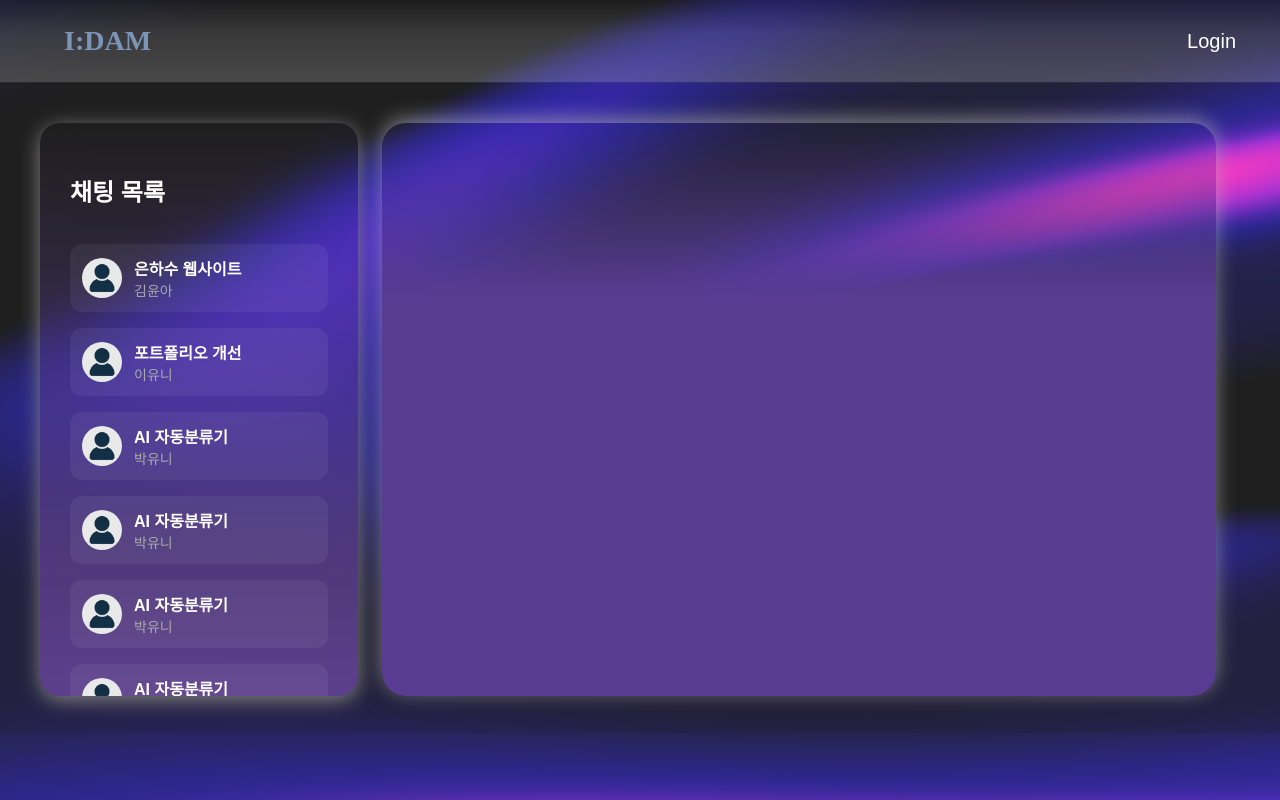
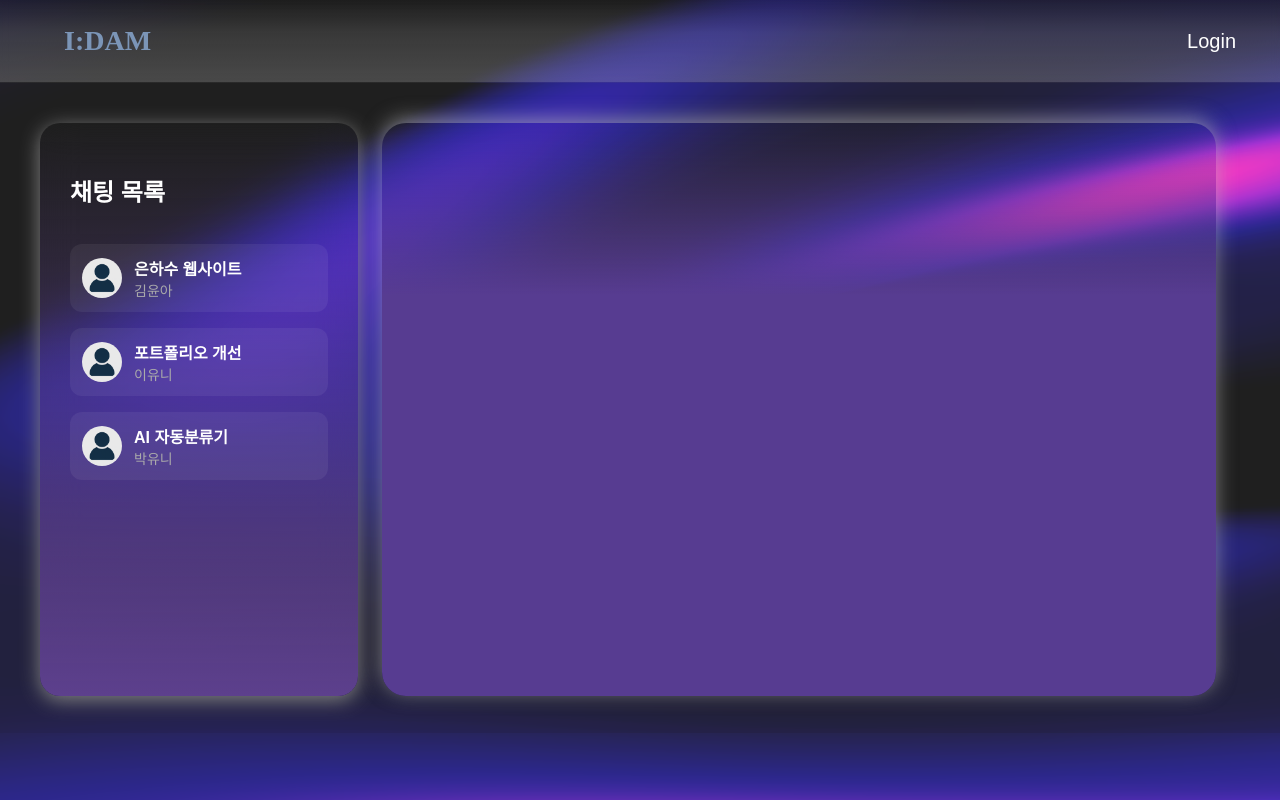
Before and after one commit to Idam2025/Idam-FE, a Next.js app: page /chat in a window 1280 px wide. Built offline with nearby package versions, Linux system fonts and the light colour scheme.

Commit message:
feat : 채팅방 웹소켓 연결 기능 구현
추가로 학생 프로필 태그 조회 error 400 Bad request가 떠서 수정했습니다.
수정 후 error 500이 떠서 서버 쪽에서 한 번 확인해주셔야할듯합니다

```diff
--- a/src/app/chat/page.tsx
+++ b/src/app/chat/page.tsx
@@ -4,12 +4,22 @@ import { useState } from "react";
 import Image from "next/image";
 import { motion } from "framer-motion";
 import styles from "@/components/chat/chat.module.css";
+import { useChatSocket } from "@/stores/useChatSocket";
 
 interface ChatItem {
   id: number;
   name: string;
   project: string;
   avatar: string;
+}
+
+interface ChatMessage {
+  messageId: number;
+  senderId: number;
+  senderName: string;
+  content: string;
+  sentAt: string;
+  read: boolean;
 }
 
 const dummyChats: ChatItem[] = [
@@ -31,58 +41,63 @@ const dummyChats: ChatItem[] = [
     project: "AI 자동분류기",
     avatar: "/profile/default.png",
   },
-  {
-    id: 3,
-    name: "박유니",
-    project: "AI 자동분류기",
-    avatar: "/profile/default.png",
-  },
-  {
-    id: 3,
-    name: "박유니",
-    project: "AI 자동분류기",
-    avatar: "/profile/default.png",
-  },
-  {
-    id: 3,
-    name: "박유니",
-    project: "AI 자동분류기",
-    avatar: "/profile/default.png",
-  },
-  {
-    id: 3,
-    name: "박유니",
-    project: "AI 자동분류기",
-    avatar: "/profile/default.png",
-  },
-  {
-    id: 3,
-    name: "박유니",
-    project: "AI 자동분류기",
-    avatar: "/profile/default.png",
-  },
-  {
-    id: 3,
-    name: "박유니",
-    project: "AI 자동분류기",
-    avatar: "/profile/default.png",
-  },
-  {
-    id: 3,
-    name: "박유니",
-    project: "AI 자동분류기",
-    avatar: "/profile/default.png",
-  },
-  {
-    id: 3,
-    name: "박유니",
-    project: "AI 자동분류기",
-    avatar: "/profile/default.png",
-  },
 ];
 
 export default function ChatPage() {
   const [selectedChat, setSelectedChat] = useState<ChatItem | null>(null);
+  const [messages, setMessages] = useState<ChatMessage[]>([]);
+  const [input, setInput] = useState("");
+
+  const handleSendMessage = () => {
+    if (!input.trim() || !selectedChat) return;
+
+    sendMessage({
+      roomId: selectedChat.id,
+      senderId: myUserId,
+      content: input.trim(),
+    });
+
+    setMessages((prev) => [
+      ...prev,
+      {
+        messageId: Date.now(),
+        senderId: myUserId,
+        senderName: "나",
+        content: input.trim(),
+        sentAt: new Date().toISOString(),
+        read: true,
+      },
+    ]);
+
+    setInput("");
+    alert("📨 송신이 완료되었습니다!");
+  };
+
+  const myUserId =
+    typeof window !== "undefined"
+      ? Number(localStorage.getItem("userId")) ?? 0
+      : 0;
+
+  const accessToken =
+    typeof window !== "undefined"
+      ? localStorage.getItem("accessToken") ?? ""
+      : "";
+
+  const { sendMessage } = useChatSocket(
+    selectedChat
+      ? {
+          roomId: selectedChat.id,
+          token: accessToken,
+          onMessage: (msg) => {
+            setMessages((prev) => [...prev, msg]);
+          },
+          onConnect: () => {
+            alert("🟢 웹소켓 연결 완료!");
+          },
+        }
+      : // selectedChat이 null이면 훅을 실행하지 않도록 처리
+        ({ roomId: -1, token: "", onMessage: () => {} } as any)
+  );
 
   return (
     <div className={styles.page}>
@@ -97,6 +112,7 @@ export default function ChatPage() {
       </div>
 
       <div className={styles.chatContainer}>
+        {/* ✅ 채팅 목록 */}
         <motion.div className={styles.chatListBox}>
           <h2 className={styles.title}>채팅 목록</h2>
           {dummyChats.map((chat) => (
@@ -105,7 +121,10 @@ export default function ChatPage() {
               className={styles.chatItem}
               whileHover={{ scale: 1.03 }}
               whileTap={{ scale: 0.98 }}
-              onClick={() => setSelectedChat(chat)}
+              onClick={() => {
+                setSelectedChat(chat);
+                setMessages([]);
+              }}
             >
               <Image
                 src={chat.avatar}
@@ -125,9 +144,9 @@ export default function ChatPage() {
         <motion.div
           key={selectedChat?.id || "empty"}
           className={styles.chatViewBox}
-          initial={{ y: "100%", opacity: 0 }}
-          animate={{ y: 0, opacity: 1 }}
-          transition={{ duration: 0.4 }}
+          initial={{ opacity: 0 }}
+          animate={{ opacity: 1 }}
+          transition={{ duration: 0.8, ease: "easeOut" }}
         >
           {selectedChat ? (
             <>
@@ -145,10 +164,18 @@ export default function ChatPage() {
               </div>
 
               <div className={styles.chatMessages}>
-                <div className={styles.theirMessage}>안녕하세요!</div>
-                <div className={styles.myMessage}>
-                  안녕 {selectedChat.name}!
-                </div>
+                {messages.map((msg) => (
+                  <div
+                    key={msg.messageId}
+                    className={
+                      msg.senderId === myUserId
+                        ? styles.myMessage
+                        : styles.theirMessage
+                    }
+                  >
+                    {msg.content}
+                  </div>
+                ))}
               </div>
             </>
           ) : (
@@ -160,8 +187,37 @@ export default function ChatPage() {
               <input
                 className={styles.chatInput}
                 placeholder="메시지를 입력하세요"
+                value={input}
+                onChange={(e) => setInput(e.target.value)}
+                onKeyDown={(e) => {
+                  if (
+                    e.key === "Enter" &&
+                    !e.shiftKey &&
+                    !e.nativeEvent.isComposing
+                  ) {
+                    e.preventDefault();
+                    handleSendMessage();
+                  }
+                }}
               />
-              <button className={styles.sendBtn}>전송</button>
+
+              <button
+                className={styles.sendBtn}
+                onClick={() => {
+                  if (!input.trim()) return;
+
+                  sendMessage({
+                    roomId: selectedChat.id,
+                    senderId: myUserId,
+                    content: input.trim(),
+                  });
+
+                  alert("📨 송신이 완료되었습니다!");
+                  setInput("");
+                }}
+              >
+                전송
+              </button>
             </div>
           )}
         </motion.div>
--- a/src/components/profile/TagButton.tsx
+++ b/src/components/profile/TagButton.tsx
@@ -37,7 +37,7 @@ const TagButton: FC<Props> = ({ categoryId }) => {
       alert(`태그 목록: ${tagList}`);
     } catch (err) {
       console.error("태그 조회 오류:", err);
-      alert("태그 조회에 실패했습니다.");
+      alert("자신의 전공 태그만 수정 가능합니다.");
     }
   };
 
--- a/src/components/profile/TagEditor.tsx
+++ b/src/components/profile/TagEditor.tsx
@@ -37,7 +37,7 @@ export default function TagEditorModal({ userId, onClose }: Props) {
 
     try {
       const res = await fetch(
-        `${process.env.NEXT_PUBLIC_API_URL}/api/categories/${id}/tags?page=0&size=500`,
+        `${process.env.NEXT_PUBLIC_API_URL}/api/categories/${id}/tags`,
         {
           headers: { Authorization: `Bearer ${token}` },
         }
@@ -61,6 +61,8 @@ export default function TagEditorModal({ userId, onClose }: Props) {
   };
 
   const handleSubmit = async () => {
+    console.log("선택된 태그:", selected);
+
     if (!token || !categoryId)
       return alert("카테고리 또는 로그인 정보가 없습니다.");
 
@@ -73,7 +75,7 @@ export default function TagEditorModal({ userId, onClose }: Props) {
             "Content-Type": "application/json",
             Authorization: `Bearer ${token}`,
           },
-          body: JSON.stringify({ tags: selected }),
+          body: JSON.stringify({ selected }),
         }
       );
       const json = await res.json();
--- a/src/stores/useChatSocket.ts
+++ b/src/stores/useChatSocket.ts
@@ -50,12 +50,19 @@ export function useChatSocket({
       reconnectDelay: 5000,
       debug: (msg: string) => console.log("[STOMP DEBUG]", msg),
 
+      connectHeaders: {
+        Authorization: `Bearer ${token}`,
+      },
+
       onConnect: () => {
         console.log(`✅ 연결 완료: roomId = ${roomId}`);
         clientRef.current = client;
         (window as any).stompClient = client;
 
+        // ✅ 이전 구독 제거
         subscriptionRef.current?.unsubscribe();
+
+        // ✅ 새 구독 설정
         subscriptionRef.current = client.subscribe(
           `/sub/chat/room/${roomId}`,
           (message: IMessage) => {
@@ -97,5 +104,27 @@ export function useChatSocket({
       subscriptionRef.current?.unsubscribe();
       client.deactivate();
     };
-  }, [roomId, token]); // ✅ 함수는 dependency에서 제외
+  }, [roomId, token]);
+
+  const sendMessage = (payload: {
+    roomId: number;
+    senderId: number;
+    content: string;
+  }) => {
+    if (clientRef.current && clientRef.current.connected) {
+      clientRef.current.publish({
+        destination: "/pub/chat/send",
+        body: JSON.stringify(payload),
+        headers: {
+          Authorization: `Bearer ${token}`,
+        },
+      });
+    } else {
+      console.warn("❌ WebSocket 연결되지 않음 → 메시지 전송 실패");
+    }
+  };
+
+  return {
+    sendMessage,
+  };
 }
```
